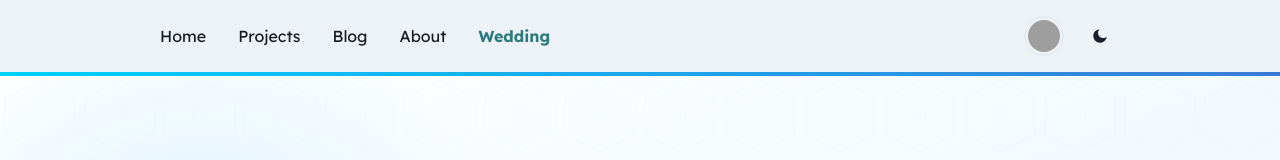
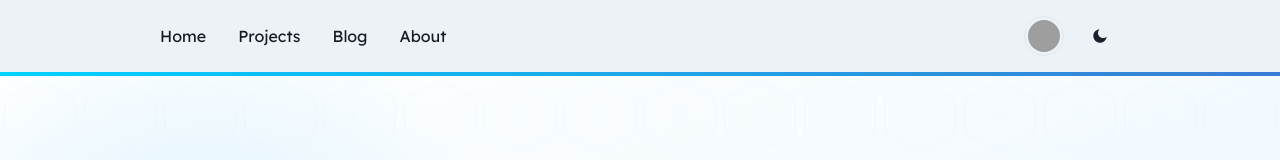
Before and after one commit to ilhamAdhim/personal-website, a Next.js app: page /wedding in a window 1280 px wide. Shown: the top 160 px of the page. Built offline with nearby package versions, Linux system fonts and the light colour scheme; grey boxes are pictures that could not be loaded; a web font is replaced by a local one.

Commit message:
remove wedding link. YTTA

```diff
--- a/src/layout/Header.tsx
+++ b/src/layout/Header.tsx
@@ -51,12 +51,6 @@ const navList: IHeaderProps[] = [
     text: "About",
     link: "/about",
     icon: <FaUser />,
-  },
-  {
-    id: "nav-5",
-    text: "Wedding",
-    link: "/wedding",
-    icon: <FaHeart />,
   },
 ];
 
```
